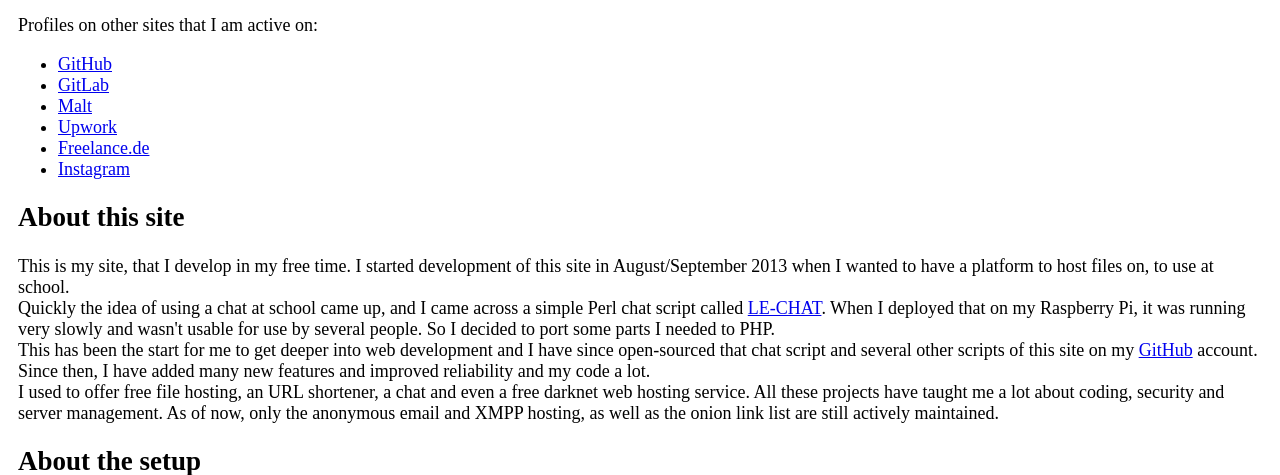
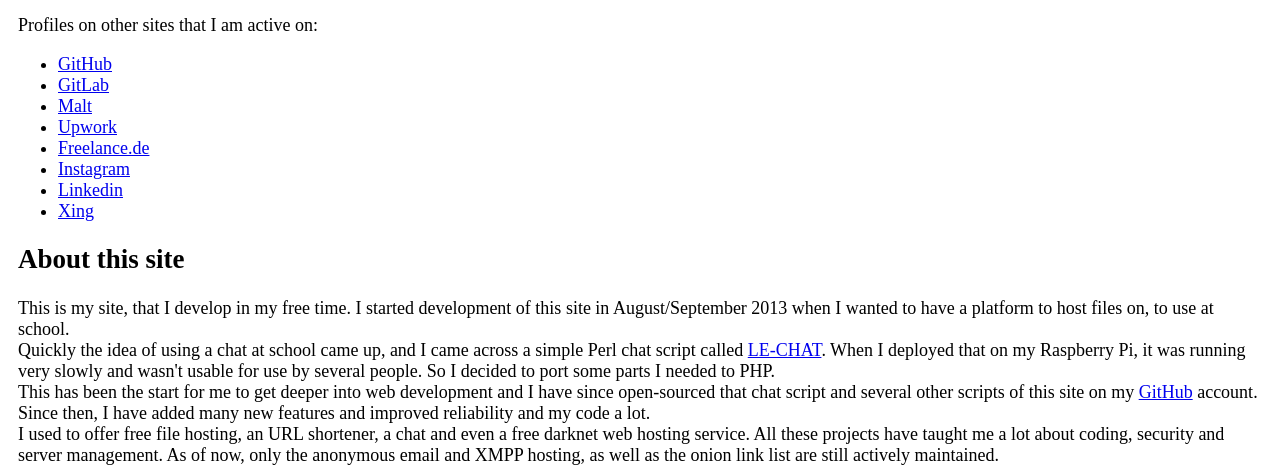
Before and after one commit to DanWin/main-website, a PHP site: page /about.php in a window 1280 px wide. Shown: the part 446-921 px from the top of the page. Run offline with PHP 8.4, Linux system fonts and the light colour scheme.

Commit message:
Update links

```diff
--- a/about.php
+++ b/about.php
@@ -48,6 +48,8 @@
 <li><a href="https://www.upwork.com/freelancers/~01d4f8ae4e8fb1604c" target="_blank" rel="noopener noreferrer">Upwork</a></li>
 <li><a href="https://www.freelance.de/Freiberufler/244201-Backend-Web-Entwickler-und-Systemadministrator" target="_blank" rel="noopener noreferrer">Freelance.de</a></li>
 <li><a href="https://www.instagram.com/winzen.daniel/" target="_blank" rel="noopener noreferrer">Instagram</a></li>
+<li><a href="https://www.linkedin.com/in/danwin1210/" target="_blank" rel="noopener noreferrer">Linkedin</a></li>
+<li><a href="https://www.xing.com/profile/Daniel_Winzen" target="_blank" rel="noopener noreferrer">Xing</a></li>
 </ul>
 <h2><?php echo htmlspecialchars(_('About this site')); ?></h2>
 <p><?php echo htmlspecialchars(_('This is my site, that I develop in my free time. I started development of this site in August/September 2013 when I wanted to have a platform to host files on, to use at school.')); ?>
--- a/tutorials/findom/index.php
+++ b/tutorials/findom/index.php
@@ -55,7 +55,6 @@
 </ul>
 <p><?php echo htmlspecialchars(_('Popular findom sites:')); ?></p>
 <ul>
-	<li><a href="https://casualstar.uk/" target="_blank" rel="noreferrer noopener">Casualstar</a></li>
 	<li><a href="https://findomapp.com" target="_blank" rel="noreferrer noopener">FindomApp</a></li>
 	<li><a href="https://www.dommelink.com/" target="_blank" rel="noreferrer noopener">DomeLink</a></li>
 	<li><a href="https://moneydomdirectory.com/" target="_blank" rel="noreferrer noopener">MoneyDomDirectory</a></li>
```
